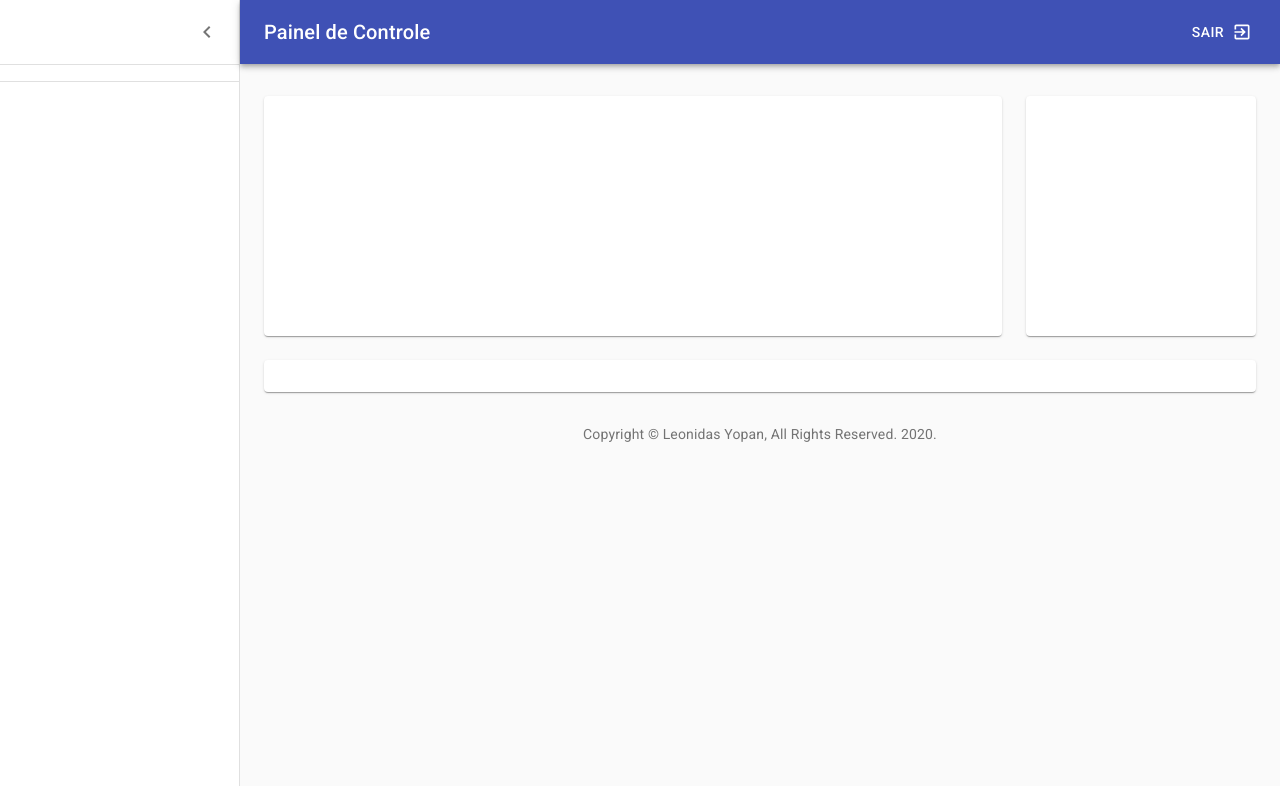
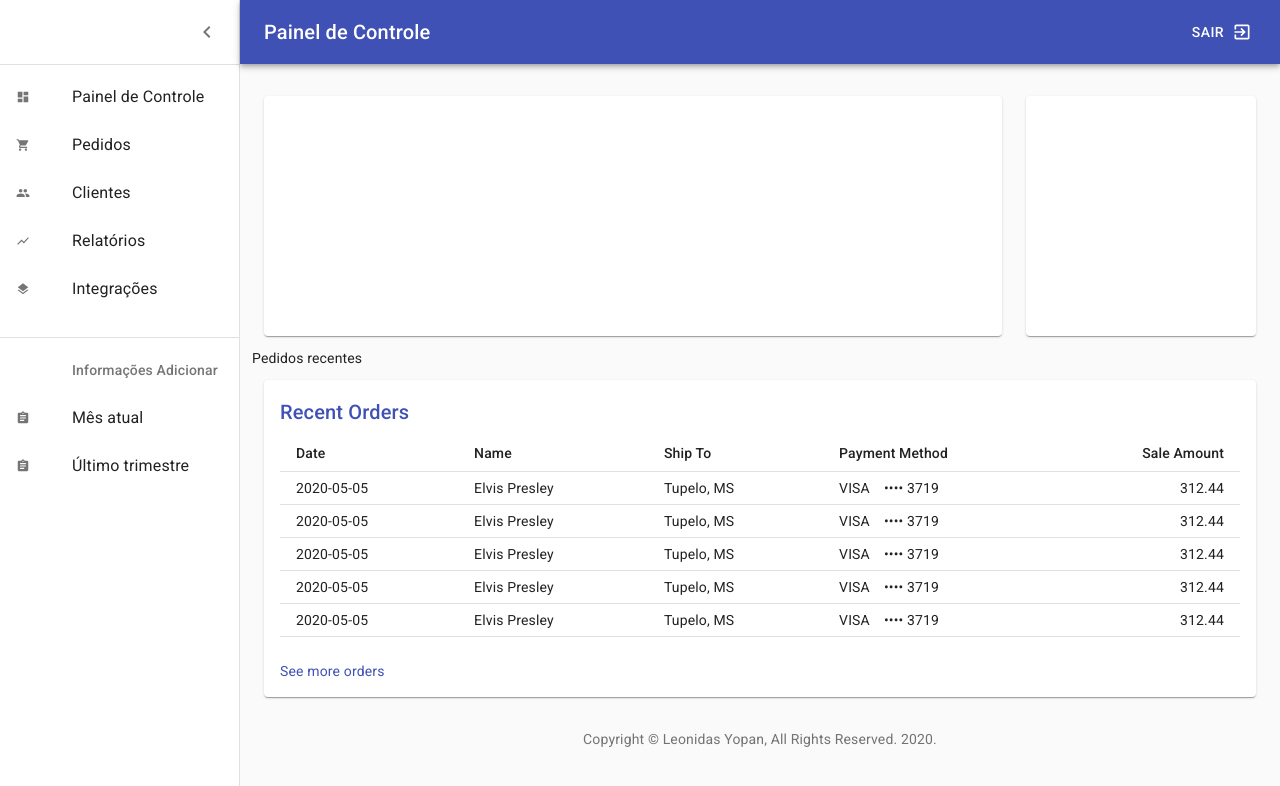
Before and after one commit to leonidasyopan/perithus-frontend, a React (Create React App) app: page /dashboard in a window 1280 px wide. Shown: the top 786 px of the page. Built offline with nearby package versions, Linux system fonts and the light colour scheme; sample sign-in values are in the browser's storage.

Commit message:
dashboard fake population

```diff
--- /dev/null
+++ b/src/pages/Dashboard/Orders.tsx
@@ -0,0 +1,119 @@
+import React from 'react';
+import Link from '@material-ui/core/Link';
+import { makeStyles } from '@material-ui/core/styles';
+import Table from '@material-ui/core/Table';
+import TableBody from '@material-ui/core/TableBody';
+import TableCell from '@material-ui/core/TableCell';
+import TableHead from '@material-ui/core/TableHead';
+import TableRow from '@material-ui/core/TableRow';
+import Title from './Title';
+
+interface DataType {
+  id: Number;
+  date: string;
+  name: string;
+  shipTo: string;
+  paymentMethod: string;
+  amount: Number;
+}
+
+// Generate Order Data
+function createData({
+  id,
+  date,
+  name,
+  shipTo,
+  paymentMethod,
+  amount,
+}: DataType) {
+  return { id, date, name, shipTo, paymentMethod, amount };
+}
+
+const rows = [
+  createData({
+    id: 0,
+    date: '2020-05-05',
+    name: 'Elvis Presley',
+    shipTo: 'Tupelo, MS',
+    paymentMethod: 'VISA ⠀•••• 3719',
+    amount: 312.44,
+  }),
+  createData({
+    id: 0,
+    date: '2020-05-05',
+    name: 'Elvis Presley',
+    shipTo: 'Tupelo, MS',
+    paymentMethod: 'VISA ⠀•••• 3719',
+    amount: 312.44,
+  }),
+  createData({
+    id: 0,
+    date: '2020-05-05',
+    name: 'Elvis Presley',
+    shipTo: 'Tupelo, MS',
+    paymentMethod: 'VISA ⠀•••• 3719',
+    amount: 312.44,
+  }),
+  createData({
+    id: 0,
+    date: '2020-05-05',
+    name: 'Elvis Presley',
+    shipTo: 'Tupelo, MS',
+    paymentMethod: 'VISA ⠀•••• 3719',
+    amount: 312.44,
+  }),
+  createData({
+    id: 0,
+    date: '2020-05-05',
+    name: 'Elvis Presley',
+    shipTo: 'Tupelo, MS',
+    paymentMethod: 'VISA ⠀•••• 3719',
+    amount: 312.44,
+  }),
+];
+
+function preventDefault(event: any) {
+  event.preventDefault();
+}
+
+const useStyles = makeStyles((theme) => ({
+  seeMore: {
+    marginTop: theme.spacing(3),
+  },
+}));
+
+export default function Orders() {
+  const classes = useStyles();
+  return (
+    <React.Fragment>
+      <Title>Recent Orders</Title>
+      <Table size="small">
+        <TableHead>
+          <TableRow>
+            <TableCell>Date</TableCell>
+            <TableCell>Name</TableCell>
+            <TableCell>Ship To</TableCell>
+            <TableCell>Payment Method</TableCell>
+            <TableCell align="right">Sale Amount</TableCell>
+          </TableRow>
+        </TableHead>
+        <TableBody>
+          {rows.map((row, index) => (
+            <TableRow key={index}>
+              <TableCell>{row.date}</TableCell>
+              <TableCell>{row.name}</TableCell>
+              <TableCell>{row.shipTo}</TableCell>
+              <TableCell>{row.paymentMethod}</TableCell>
+              <TableCell align="right">{row.amount}</TableCell>
+            </TableRow>
+          ))}
+        </TableBody>
+      </Table>
+      <div className={classes.seeMore}>
+        <Link color="primary" href="#" onClick={preventDefault}>
+          See more orders
+        </Link>
+      </div>
+    </React.Fragment>
+  );
+}
--- /dev/null
+++ b/src/pages/Dashboard/Title.tsx
@@ -0,0 +1,15 @@
+import React from 'react';
+import PropTypes from 'prop-types';
+import Typography from '@material-ui/core/Typography';
+
+export default function Title(props: any) {
+  return (
+    <Typography component="h2" variant="h6" color="primary" gutterBottom>
+      {props.children}
+    </Typography>
+  );
+}
+
+Title.propTypes = {
+  children: PropTypes.node,
+};
--- a/src/pages/Dashboard/index.tsx
+++ b/src/pages/Dashboard/index.tsx
@@ -15,21 +15,21 @@ import Typography from '@material-ui/core/Typography';
 import Divider from '@material-ui/core/Divider';
 import IconButton from '@material-ui/core/IconButton';
 import Button from '@material-ui/core/Button';
-import Badge from '@material-ui/core/Badge';
+// import Badge from '@material-ui/core/Badge';
 import Container from '@material-ui/core/Container';
 import Grid from '@material-ui/core/Grid';
 import Paper from '@material-ui/core/Paper';
 import Link from '@material-ui/core/Link';
 import {
   MdChevronLeft,
-  MdNotifications,
+  // MdNotifications,
   MdMenu,
   MdExitToApp,
 } from 'react-icons/md';
-// import { mainListItems, secondaryListItems } from './listItems';
+import { mainListItems, secondaryListItems } from './listItems';
 // import Chart from './Chart';
 // import Deposits from './Deposits';
-// import Orders from './Orders';
+import Orders from './Orders';
 
 function Copyright() {
   return (
@@ -139,7 +139,7 @@ function Dashboard() {
 
   const handleExit = () => {
     localStorage.removeItem('@Perithus:username');
-    api.post(`usuario/logout`);
+    api.get(`usuario/logout`);
     history.push('/');
   };
 
@@ -196,10 +196,10 @@ function Dashboard() {
           </IconButton>
         </div>
         <Divider />
-        {/* <List>{mainListItems}</List> */}
+        <List>{mainListItems}</List>
         <List>{}</List>
         <Divider />
-        {/* <List>{secondaryListItems}</List> */}
+        <List>{secondaryListItems}</List>
         <List>{}</List>
       </Drawer>
       <main className={classes.content}>
@@ -214,9 +214,11 @@ function Dashboard() {
             <Grid item xs={12} md={4} lg={3}>
               <Paper className={fixedHeightPaper}>{/* <Deposits /> */}</Paper>
             </Grid>
-            {/* Recent Orders */}
+            Pedidos recentes
             <Grid item xs={12}>
-              <Paper className={classes.paper}>{/* <Orders /> */}</Paper>
+              <Paper className={classes.paper}>
+                <Orders />
+              </Paper>
             </Grid>
           </Grid>
           <Box pt={4}>
--- /dev/null
+++ b/src/pages/Dashboard/listItems.tsx
@@ -0,0 +1,66 @@
+import React from 'react';
+import ListItem from '@material-ui/core/ListItem';
+import ListItemIcon from '@material-ui/core/ListItemIcon';
+import ListItemText from '@material-ui/core/ListItemText';
+import ListSubheader from '@material-ui/core/ListSubheader';
+import {
+  MdDashboard,
+  MdShoppingCart,
+  MdPeople,
+  MdShowChart,
+  MdLayers,
+  MdAssignment,
+} from 'react-icons/md';
+
+export const mainListItems = (
+  <div>
+    <ListItem button>
+      <ListItemIcon>
+        <MdDashboard />
+      </ListItemIcon>
+      <ListItemText primary="Painel de Controle" />
+    </ListItem>
+    <ListItem button>
+      <ListItemIcon>
+        <MdShoppingCart />
+      </ListItemIcon>
+      <ListItemText primary="Pedidos" />
+    </ListItem>
+    <ListItem button>
+      <ListItemIcon>
+        <MdPeople />
+      </ListItemIcon>
+      <ListItemText primary="Clientes" />
+    </ListItem>
+    <ListItem button>
+      <ListItemIcon>
+        <MdShowChart />
+      </ListItemIcon>
+      <ListItemText primary="Relatórios" />
+    </ListItem>
+    <ListItem button>
+      <ListItemIcon>
+        <MdLayers />
+      </ListItemIcon>
+      <ListItemText primary="Integrações" />
+    </ListItem>
+  </div>
+);
+
+export const secondaryListItems = (
+  <div>
+    <ListSubheader inset>Informações Adicionar</ListSubheader>
+    <ListItem button>
+      <ListItemIcon>
+        <MdAssignment />
+      </ListItemIcon>
+      <ListItemText primary="Mês atual" />
+    </ListItem>
+    <ListItem button>
+      <ListItemIcon>
+        <MdAssignment />
+      </ListItemIcon>
+      <ListItemText primary="Último trimestre" />
+    </ListItem>
+  </div>
+);
```
